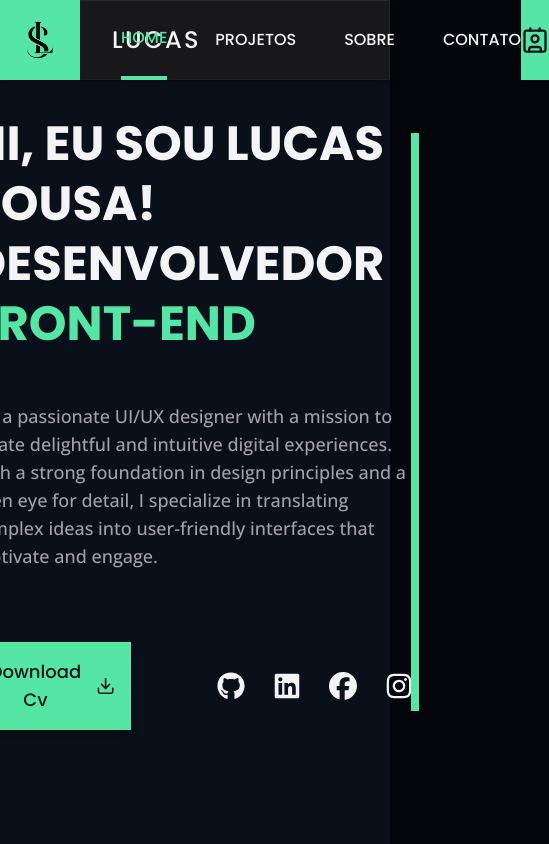
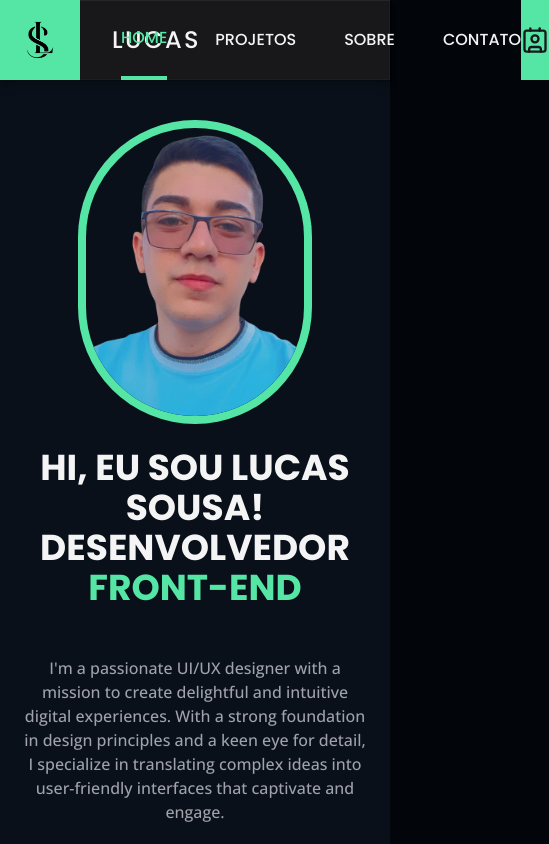
Before and after one commit to Luca-Sousa/my-portfolio, a React (Vite) app: page / in a window 390 px wide. Shown: the top 844 px of the page, 549 px wide, since content can reach past the window. Built offline with nearby package versions, Linux system fonts and the light colour scheme.

Commit message:
Update Responsive

```diff
--- a/src/App.tsx
+++ b/src/App.tsx
@@ -7,8 +7,8 @@ import { Projects } from "./components/Projects";
 function App() {
   return (
     <div className="w-full">
-      <div className="h-screen w-full bg-bgBanner bg-cover">
-        <div className="fixed w-full z-50">
+      <div className="h-screen w-full bg-bgBanner bg-cover md:h-fit">
+        <div className="fixed w-full z-50 md:static">
           <Nav />
         </div>
         <div className="h-full">
--- a/src/components/Banner.tsx
+++ b/src/components/Banner.tsx
@@ -11,21 +11,21 @@ import { Download } from "lucide-react";
 
 export function Banner() {
   return (
-    <div className="max-w-[1300px] h-full mx-auto text-zinc-100 flex items-center justify-center">
-      <div className="flex flex-col justify-center gap-12 flex-1">
-        <h2 className="text-5xl font-bold leading-tight uppercase font-PrimaryFont">
+    <div className="max-w-[1300px] h-full mx-auto text-zinc-100 flex items-center justify-center xl:px-6 xl:gap-4 md:flex-col md:gap-8 md:py-12">
+      <div className="flex flex-col justify-center gap-12 flex-1 md:items-center md:text-center md:order-2">
+        <h2 className="text-5xl font-bold leading-tight uppercase font-PrimaryFont xl:text-4xl">
           Hi, Eu Sou Lucas Sousa! <br /> Desenvolvedor{" "}
           <span className="text-colorPrimary">Front-End</span>
         </h2>
 
-        <p className="max-w-2xl text-lg text-zinc-400 font-medium font-secondaryFont">
+        <p className="max-w-2xl text-lg text-zinc-400 font-medium font-secondaryFont xl:max-w-xl lg:text-base">
           I'm a passionate UI/UX designer with a mission to create delightful
           and intuitive digital experiences. With a strong foundation in design
           principles and a keen eye for detail, I specialize in translating
           complex ideas into user-friendly interfaces that captivate and engage.
         </p>
 
-        <div className="flex items-center gap-20 mt-6">
+        <div className="flex items-center gap-20 mt-6 xl:gap-16 lg:flex-col lg:gap-10 md:gap-6 md:mt-0">
           <Button>
             Download Cv
             <Download className="size-6" />
@@ -52,9 +52,9 @@ export function Banner() {
         </div>
       </div>
 
-      <div className="h-full flex items-center justify-center">
+      <div className="h-full flex items-center justify-center md:order-1">
         <img
-          className="h-4/6 rounded-full ring-8 ring-colorPrimary"
+          className="h-4/6 rounded-full ring-8 ring-colorPrimary lg:h-3/6 md:h-72"
           src={imgPerfil}
           alt="Banner Image Perfil"
         />
--- a/src/components/Contact.tsx
+++ b/src/components/Contact.tsx
@@ -1,8 +1,9 @@
+import { MessageCircle } from "lucide-react";
 import { Button } from "./Button";
 
 export function Contact() {
   return (
-    <div className="max-w-[1300px] h-fit mx-auto space-y-10 py-8" id="contato">
+    <div className="max-w-[1300px] h-fit mx-auto space-y-10 pt-8" id="contato">
       <div className="space-y-10 xl:px-6">
         <h2 className="text-4xl font-semibold font-PrimaryFont text-colorPrimary uppercase underline">
           Contato
@@ -39,6 +40,7 @@ export function Contact() {
 
             <Button className="w-1/2 rounded-2xl mt-6 2xs:w-full">
               Enviar Mensagem
+              <MessageCircle className="size-6" />
             </Button>
           </div>
         </div>
```
